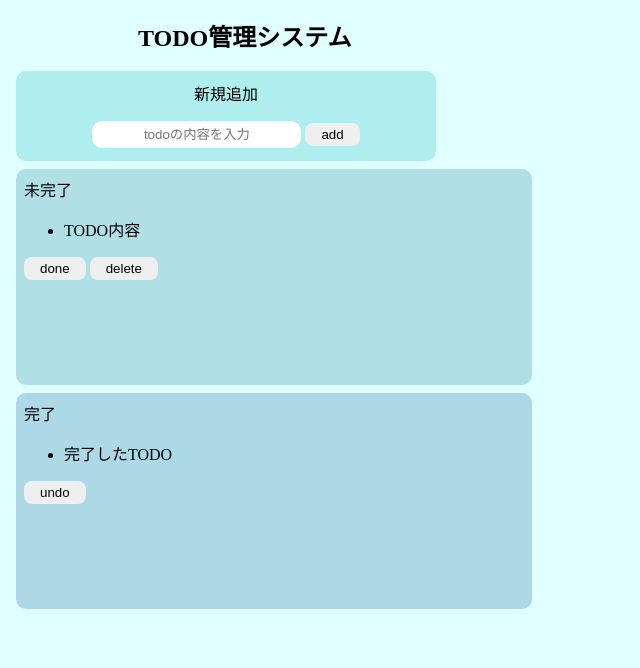
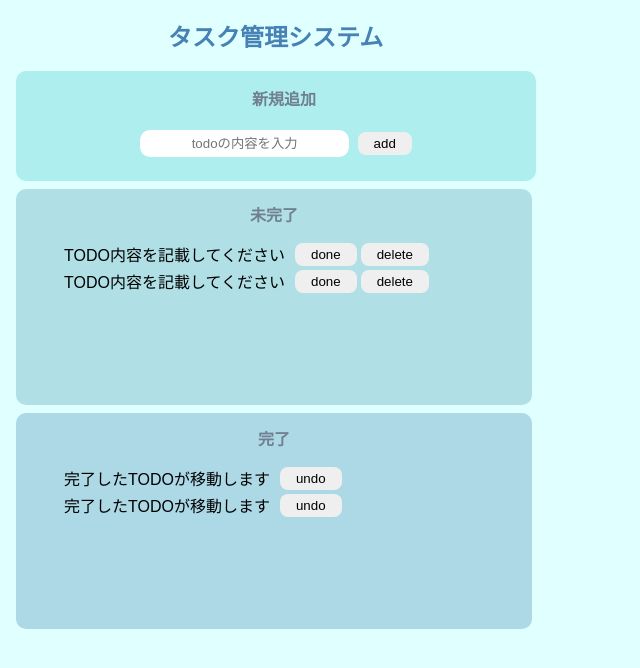
Before and after one commit to rs2cat-pr/js-todo-app, a website built with Parcel: page index.html in a window 1280 px wide. Shown: the whole page, without its empty margins (0-640 px from the left). Built offline with nearby package versions, Linux system fonts and the light colour scheme.

Commit message:
initial commit

```diff
--- a/index.html
+++ b/index.html
@@ -6,33 +6,50 @@
   </head>
 
   <body>
-    <h2>TODO管理システム</h2>
+    <h2>タスク管理システム</h2>
 
     <div class="input-area">
-      <p class="heading">新規追加</p>
+      <h4 class="heading">　新規追加</h4>
       <input placeholder="todoの内容を入力" />
       <button>add</button>
     </div>
 
+
     <div class="incomplete-area">
-      <p　class="heading">未完了</p>
+        <h4>未完了</h4>
       <ul>
+          <div　class="list-row">
         <li>
-          TODO内容
+            <span>TODO内容を記載してください</span>
+        <button>done</button>
+        <button>delete</button>
         </li>
+        <li>
+            <span>TODO内容を記載してください</span>
+            <button>done</button>
+            <button>delete</button>
+            </li>
+        </div>
       </ul>
-      <button>done</button>
-      <button>delete</button>
     </div>
 
     <div class="complete-area">
-      <p　class="heading">完了</p>
-      <ul>
-        <li>
-          完了したTODO
-        </li>
+        <h4>完了</h4>
+          <div class="list-row">
+              <ul>
+              <li>
+                  <span>完了したTODOが移動します</span>
+                  <button>undo</button>
+                 </li>
+                 <li>
+                    <span>完了したTODOが移動します</span>
+                    <button>undo</button>
+                   </li>
       </ul>
-      <button>undo</button>
+      </div>
+
+
+
     </div>
 
     <script src="src/index.js"></script>
--- a/package.json
+++ b/package.json
@@ -1,5 +1,5 @@
 {
-  "name": "js-todo-app",
+  "name": "html-css",
   "version": "1.0.0",
   "description": "",
   "main": "index.html",
--- a/src/styles.css
+++ b/src/styles.css
@@ -1,17 +1,19 @@
 body {
-  font-family: meiryo;
+  font-family: sans-serif;
   background-color: #e0ffff;
 }
 
 h2 {
   padding: 10px;
-  margin: 5px 120px;
+  margin: 5px 150px;
+  color: #4682b4;
 }
 
 button {
   border-radius: 8px;
   border: none;
   padding: 4px 16px;
+  margin: 0px 2px;
 }
 button:hover {
   background-color: #00008b;
@@ -20,8 +22,8 @@ button:hover {
 
 .input-area {
   background-color: #afeeee;
-  width: 400px;
-  height: 70px;
+  width: 500px;
+  height: 90px;
   padding: 10px;
   margin: 8px;
   border-radius: 10px;
@@ -32,6 +34,7 @@ input {
   border-radius: 10px;
   border: none;
   padding: 6px 16px;
+  margin: 15px 2px;
   outline: none;
   text-align: center;
 }
@@ -54,7 +57,19 @@ input {
   border-radius: 10px;
 }
 
-.heading {
+span {
+  margin-right: 8px;
+}
+
+h4 {
   text-align: center;
-  margin-top: 0;
+  margin: 5px;
+  font-weight: bold;
+  color: #708090;
 }
+
+li {
+  display: flex;
+  align-items: center;
+  padding-bottom: 3px;
+}
```
